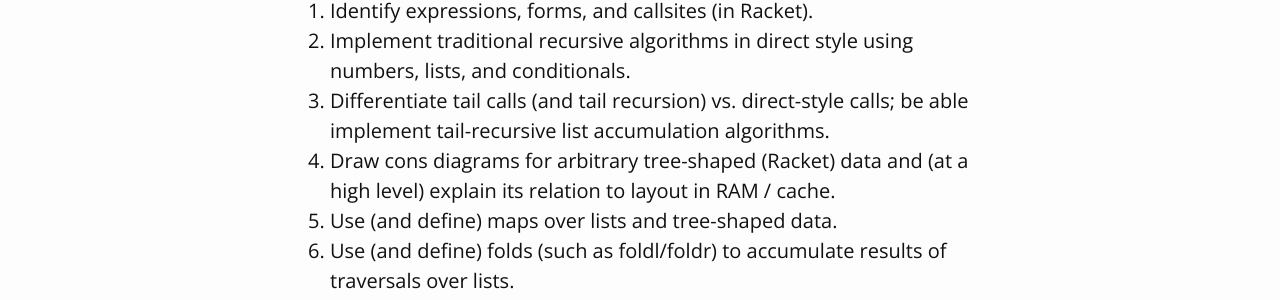
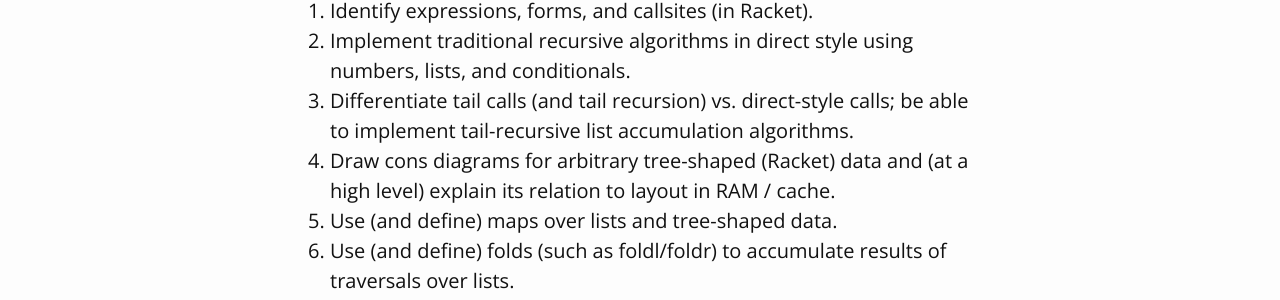
Before and after one commit to kmicinski/cis352-s21, a Jekyll site: the page docs/learning-objectives.html, which Jekyll copies as it is, in a window 1280 px wide. Shown: the part 273-573 px from the top of the page. Built offline with Jekyll 4.4.1, drawn with Linux system fonts in a browser that asks for light colours; nearby versions of some CDN libraries.

Commit message:
webpage update

```diff
--- a/docs/feed.xml
+++ b/docs/feed.xml
@@ -5,8 +5,8 @@
     <description>CMSC352--Principles of Programming Languages (Spring '21) at Syracuse</description>
     <link>http://kmicinski.com/cis352-s21/</link>
     <atom:link href="http://kmicinski.com/cis352-s21/feed.xml" rel="self" type="application/rss+xml"/>
-    <pubDate>Mon, 08 Feb 2021 16:46:53 -0500</pubDate>
-    <lastBuildDate>Mon, 08 Feb 2021 16:46:53 -0500</lastBuildDate>
+    <pubDate>Mon, 08 Feb 2021 22:43:04 -0500</pubDate>
+    <lastBuildDate>Mon, 08 Feb 2021 22:43:04 -0500</lastBuildDate>
     <generator>Jekyll v4.1.1</generator>
 
       <item>
--- a/docs/learning-objectives.html
+++ b/docs/learning-objectives.html
@@ -101,7 +101,7 @@
 direct style using numbers, lists, and conditionals.</li>
 
 <li><a href="#lo3"></a>Differentiate tail calls (and tail
-recursion) vs. direct-style calls; be able implement tail-recursive
+recursion) vs. direct-style calls; be able to implement tail-recursive
 list accumulation algorithms.</li>
 
 <li><a href="#lo4"></a>Draw cons diagrams for arbitrary
```
Also changed, not shown: docs/index.html (+7 -7 lines), 1 other file.
